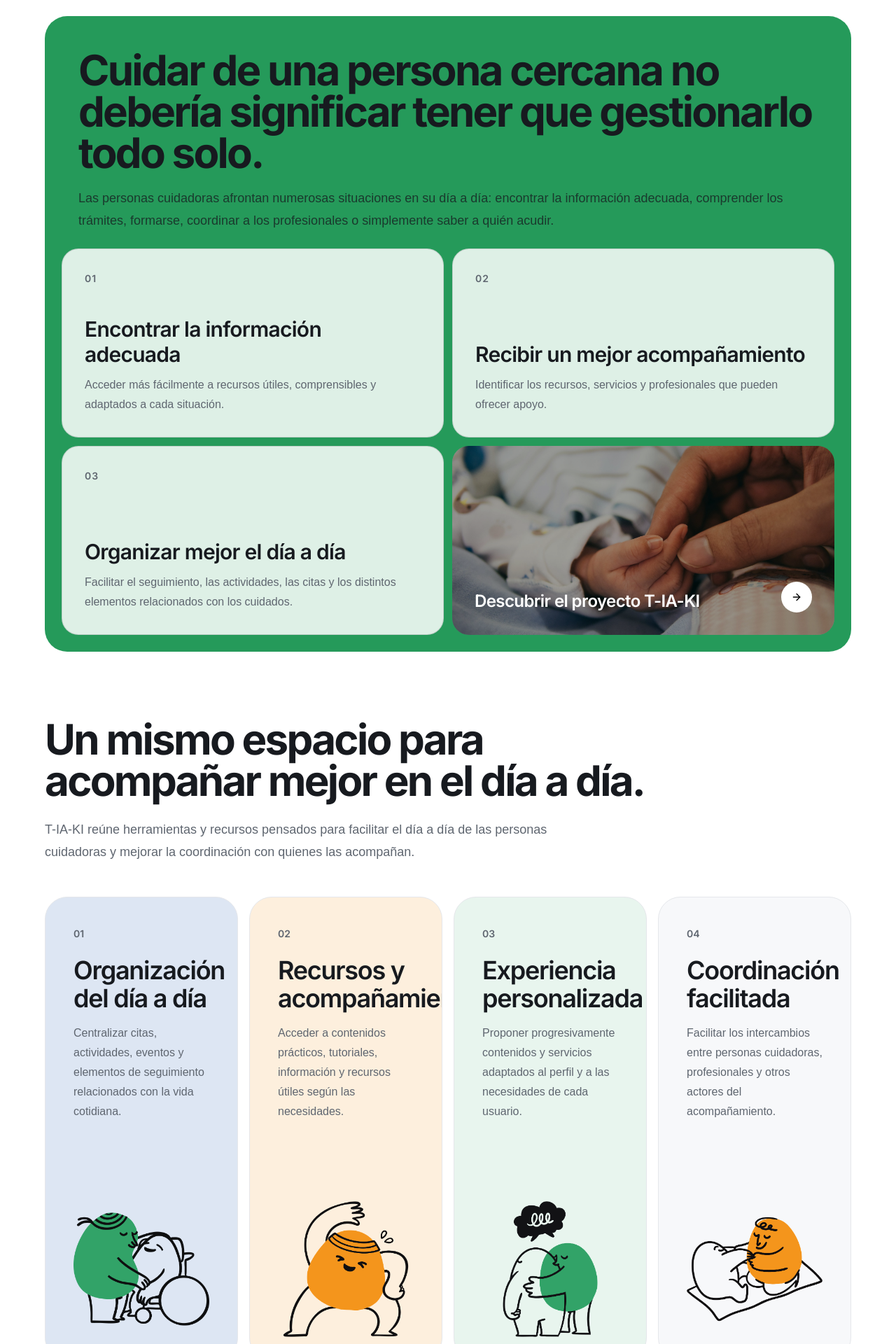
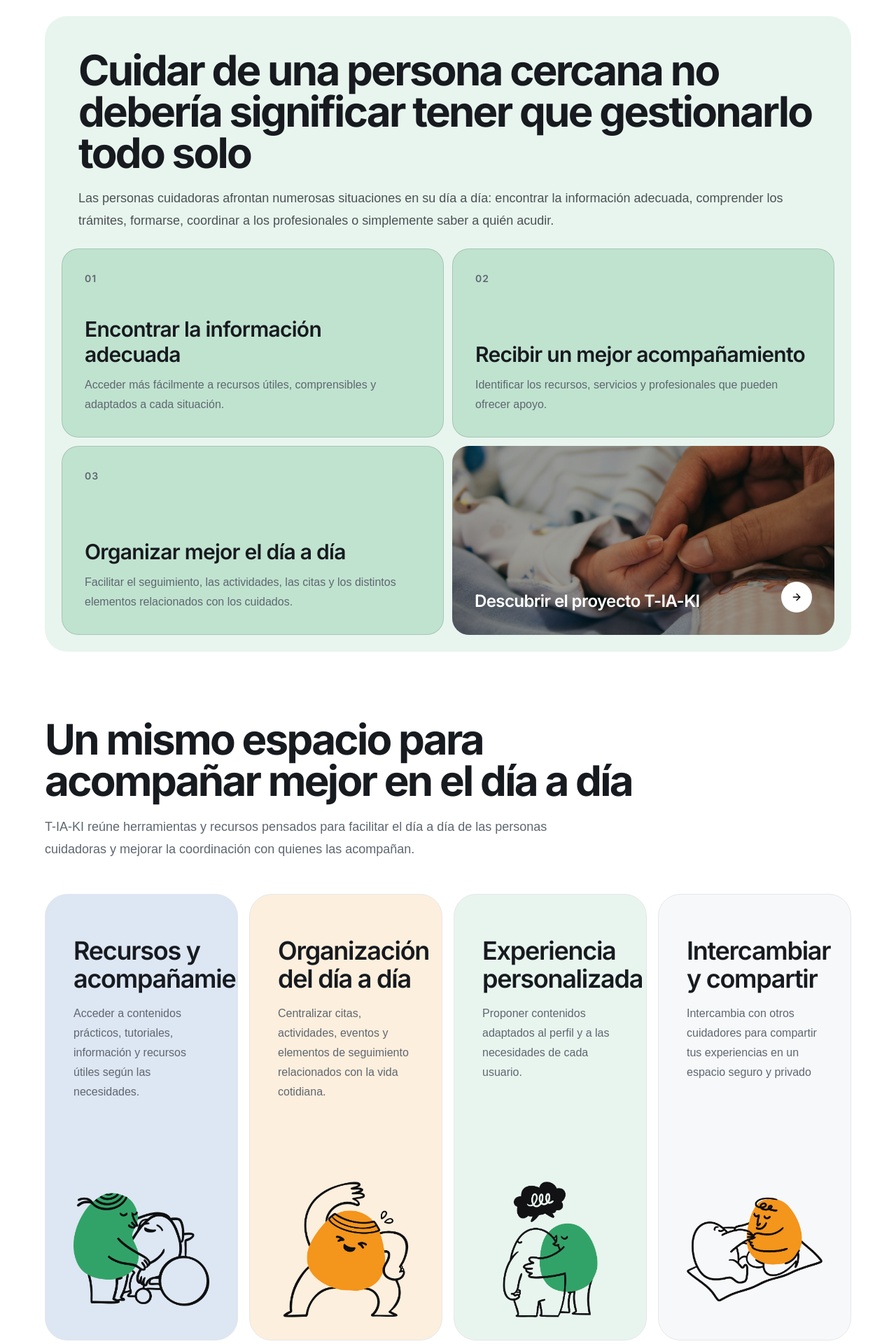
Before and after one commit to StudioFabrique/tiaki-website, a Next.js app: page /es in a window 1280 px wide. Shown: the part 880-2800 px from the top of the page at 70% size. Built offline with nearby package versions, Linux system fonts and the light colour scheme.

Commit message:
modification content

```diff
--- a/app/[locale]/page.tsx
+++ b/app/[locale]/page.tsx
@@ -31,8 +31,8 @@
       <HomeFeatures locale={locale} />
       <HomeAudiences locale={locale} />
       <HomeCooperation locale={locale} />
+      <HomeFunding locale={locale} />
       <HomeStats locale={locale} />
-      <HomeFunding locale={locale} />
       <HomeFinalCta locale={locale} />
     </LocalizedPageShell>
   );
--- a/components/home/HomeFeatures.tsx
+++ b/components/home/HomeFeatures.tsx
@@ -25,6 +25,10 @@
     className: "bg-muted",
     image: "/images/pictos/picto-7-orange.png",
   },
+   {
+    className: "bg-muted",
+    image: "/images/pictos/picto-7-orange.png",
+  },
 ]
 
 export function HomeFeatures({ locale }: HomeFeaturesProps) {
@@ -38,7 +42,7 @@
             {features.title}
           </h2>
 
-          <p className="mt-6 max-w-3xl text-lg leading-8 text-muted-foreground">
+          <p className="mt-5 max-w-3xl text-lg leading-8 text-muted-foreground">
             {features.description}
           </p>
         </div>
@@ -58,11 +62,8 @@
               >
                 {/* Text */}
                 <div className="p-7 sm:p-9 lg:p-10">
-                  <span className="font-heading text-sm font-semibold text-muted-foreground">
-                    {String(index + 1).padStart(2, "0")}
-                  </span>
 
-                  <h3 className="mt-5 font-heading text-3xl font-semibold tracking-[-0.035em] text-foreground sm:text-4xl">
+                  <h3 className="mt-5 font-heading text-2xl font-semibold tracking-[-0.035em] text-foreground sm:text-4xl">
                     {item.title}
                   </h3>
 
@@ -74,7 +75,7 @@
                 {/* Illustration */}
                 <div
                   data-a11y-decorative-media
-                  className="mt-auto h-[280px] px-8 pb-8 sm:h-[300px] sm:px-10"
+                  className="mt-auto h-[230px] px-8 pb-8 sm:h-[300px] sm:px-10"
                 >
                   <div className="relative h-full w-full">
                     <Image
--- a/components/home/HomeHero.tsx
+++ b/components/home/HomeHero.tsx
@@ -4,7 +4,7 @@
 
 import { Container } from "@/components/layout/Container"
 import { getHomeContent } from "@/lib/content/home"
-import type { SiteLocale } from "@/lib/i18n/config"
+import { getLocalizedPath, type SiteLocale } from "@/lib/i18n/config"
 
 type HomeHeroProps = {
   locale: SiteLocale
@@ -30,7 +30,7 @@
 
                 <div className="mt-8">
                   <Link
-                    href="#pourquoi"
+                    href={getLocalizedPath("platform", locale)}
                     className="inline-flex h-12 items-center justify-center gap-2 rounded-full bg-foreground px-7 font-heading text-sm font-semibold text-background transition-transform duration-200 hover:-translate-y-0.5"
                   >
                     {hero.primaryCta}
--- a/components/home/HomeWhy.tsx
+++ b/components/home/HomeWhy.tsx
@@ -16,7 +16,7 @@
   return (
     <section id="pourquoi" className="py-6 sm:py-8 lg:py-12">
       <Container>
-        <div className="overflow-hidden rounded-[2rem] bg-tiaki-green text-tiaki-green-foreground">
+        <div className="overflow-hidden rounded-[2rem] bg-tiaki-green/10 text-tiaki-green-foreground">
           {/* Introduction */}
           <div className="max-w-7xl px-7 pt-9 sm:px-10 sm:pt-11 lg:px-12 lg:pt-12">
             <h2 className="font-heading text-4xl leading-[0.98] font-bold tracking-[-0.045em] sm:text-5xl lg:text-6xl">
@@ -33,7 +33,7 @@
             {why.items.map((item, index) => (
               <article
                 key={item.title}
-                className="flex min-h-[250px] flex-col justify-between rounded-[1.5rem] border border-tiaki-green-foreground/15 bg-background/85 p-6 text-foreground sm:min-h-[270px] sm:p-7 lg:p-8"
+                className="flex min-h-[250px] flex-col justify-between rounded-[1.5rem] border border-tiaki-green-foreground/15 bg-tiaki-green/20  p-6 text-foreground sm:min-h-[270px] sm:p-7 lg:p-8"
               >
                 <span
                   aria-hidden="true"
--- a/components/layout/Footer.tsx
+++ b/components/layout/Footer.tsx
@@ -15,7 +15,7 @@
   currentRoute: RouteKey
 }
 
-const navigationRoutes: RouteKey[] = ["home", "platform", "about", "contact"]
+const navigationRoutes: RouteKey[] = ["home", "resources", "contact"]
 
 const footerLocales = ["fr", "es"] as const satisfies readonly SiteLocale[]
 
@@ -113,14 +113,14 @@
                   {content.projectLinks.about}
                 </Link>
 
-                <Link
+                {/* <Link
                 data-a11y-text-link
                   href={getLocalizedPath("contact", locale)}
                   data-a11y-dark-secondary
                   className="font-heading text-base font-medium text-white/75 transition-colors hover:text-white"
                 >
                   {content.projectLinks.contact}
-                </Link>
+                </Link> */}
               </div>
             </div>
           </div>
--- a/components/layout/Navbar.tsx
+++ b/components/layout/Navbar.tsx
@@ -26,8 +26,8 @@
 
 const navigationRoutes: RouteKey[] = [
   "home",
+  "resources",
   "platform",
-  "resources",
   "about",
   "contact",
 ]
--- a/content/es/home.json
+++ b/content/es/home.json
@@ -1,17 +1,13 @@
 {
   "hero": {
-    "title": "Una plataforma para acompañar a quienes cuidan de los demás.",
+    "title": "Una plataforma para acompañar a quienes cuidan de los demás",
     "description": "T-IA-KI acompaña a las personas cuidadoras en su día a día mediante recursos, contenidos formativos y herramientas digitales diseñadas junto a profesionales del ámbito sociosanitario.",
     "primaryCta": "Descubrir T-IA-KI",
     "secondaryCta": "Acceder a la plataforma",
-    "benefits": [
-      "Informarse",
-      "Recibir apoyo",
-      "Cuidar mejor"
-    ]
+    "benefits": ["Informarse", "Recibir apoyo", "Cuidar mejor"]
   },
   "why": {
-  "title": "Cuidar de una persona cercana no debería significar tener que gestionarlo todo solo.",
+    "title": "Cuidar de una persona cercana no debería significar tener que gestionarlo todo solo",
     "description": "Las personas cuidadoras afrontan numerosas situaciones en su día a día: encontrar la información adecuada, comprender los trámites, formarse, coordinar a los profesionales o simplemente saber a quién acudir.",
     "items": [
       {
@@ -30,29 +26,30 @@
     "aboutCta": "Descubrir el proyecto T-IA-KI"
   },
   "features": {
-  "title": "Un mismo espacio para acompañar mejor en el día a día.",
+    "title": "Un mismo espacio para acompañar mejor en el día a día",
     "description": "T-IA-KI reúne herramientas y recursos pensados para facilitar el día a día de las personas cuidadoras y mejorar la coordinación con quienes las acompañan.",
     "items": [
-    {
-      "title": "Organización del día a día",
-      "description": "Centralizar citas, actividades, eventos y elementos de seguimiento relacionados con la vida cotidiana."
-    },
       {
         "title": "Recursos y acompañamiento",
         "description": "Acceder a contenidos prácticos, tutoriales, información y recursos útiles según las necesidades."
       },
       {
+        "title": "Organización del día a día",
+        "description": "Centralizar citas, actividades, eventos y elementos de seguimiento relacionados con la vida cotidiana."
+      },
+
+      {
         "title": "Experiencia personalizada",
-      "description": "Proponer progresivamente contenidos y servicios adaptados al perfil y a las necesidades de cada usuario."
+        "description": "Proponer contenidos adaptados al perfil y a las necesidades de cada usuario."
       },
       {
-      "title": "Coordinación facilitada",
-      "description": "Facilitar los intercambios entre personas cuidadoras, profesionales y otros actores del acompañamiento."
+        "title": "Intercambiar y compartir",
+        "description": "Intercambia con otros cuidadores para compartir tus experiencias en un espacio seguro y privado"
       }
     ]
   },
   "audiences": {
-  "title": "Pensado para quienes acompañan, apoyan y coordinan.",
+    "title": "Pensado para quienes acompañan, apoyan y coordinan",
     "description": "T-IA-KI se dirige a todos los actores implicados en el acompañamiento cotidiano.",
     "items": [
       {
@@ -74,7 +71,7 @@
     ]
   },
   "cooperation": {
-  "title": "Dos territorios. Una ambición común.",
+    "title": "Dos territorios. Una ambición común",
     "description": "T-IA-KI reúne a actores franceses y españoles para compartir conocimientos, acercar las prácticas y desarrollar conjuntamente nuevas soluciones al servicio de las personas cuidadoras.",
     "items": [
       "Compartir buenas prácticas",
@@ -83,7 +80,7 @@
     ]
   },
   "stats": {
-  "title": "T-IA-KI en cifras.",
+    "title": "T-IA-KI en cifras",
     "description": "Un proyecto transfronterizo apoyado por la Unión Europea para desarrollar nuevas soluciones al servicio de las personas cuidadoras.",
     "items": [
       {
@@ -155,10 +152,9 @@
     ]
   },
   "finalCta": {
-  "title": "Acompañar mejor empieza por conectar mejor.",
+    "title": "Acompañar mejor empieza por conectar mejor",
     "description": "Descubre cómo T-IA-KI reúne recursos, herramientas y actores para facilitar el día a día de las personas cuidadoras.",
     "primaryCta": "Descubrir la plataforma",
     "secondaryCta": "Contactarnos"
-
   }
 }
--- a/content/fr/resources-ui.json
+++ b/content/fr/resources-ui.json
@@ -79,7 +79,7 @@
       "france": "Toute la région",
       "spain": "Toute la communauté autonome"
     },
-    "help": "Les ressources nationales restent affichées avec les ressources disponibles dans le territoire sélectionné."
+    "help": "Les ressources nationales restent affichées avec les ressources disponibles dans le territoire sélectionné"
   },
   "providerTypes": {
     "public": "Organisme public",
```
Also changed, not shown: content/es/resources-ui.json (+6 -6 lines), content/fr/home.json (+18 -18 lines). Lines whose indentation alone changed are shown as unchanged.
